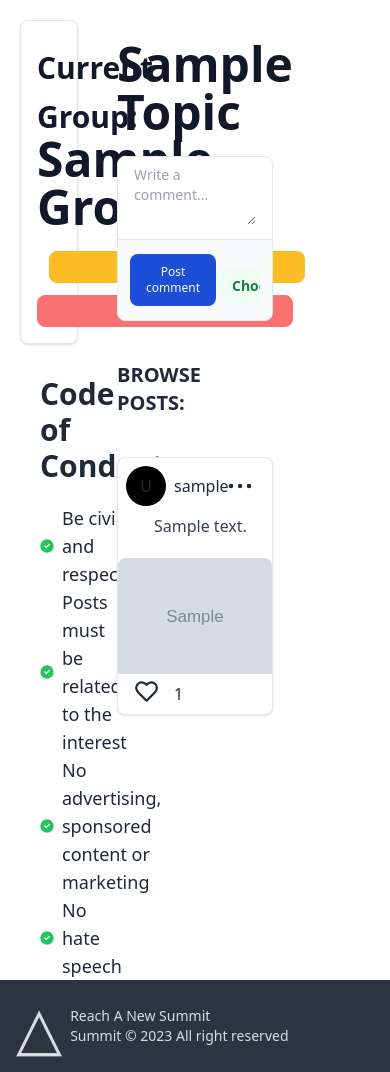
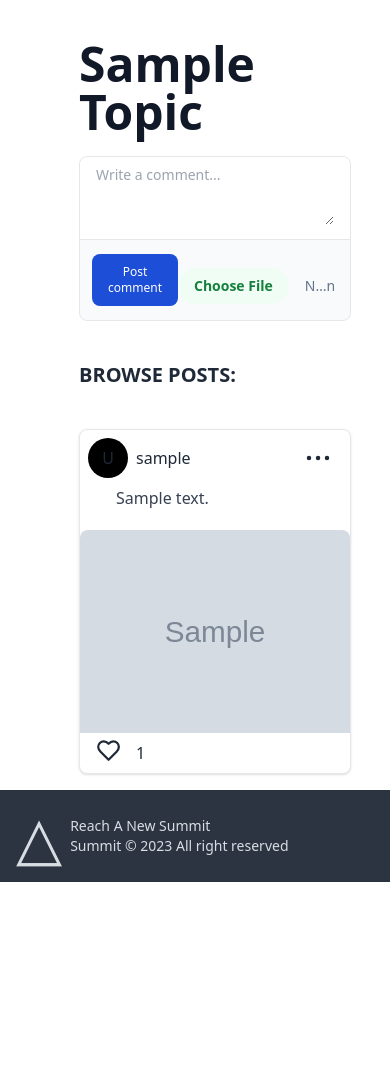
Before and after one commit to Bharatchandran/summitPrj3, a Django app: page /interests/groups/topics/1/ in a window 390 px wide. Shown: the part 80-1152 px from the top of the page. After the commit the page ends 962 px from the top, so only its background shows below. Run offline with Django 4.2, Linux system fonts and the light colour scheme; tables that the repository leaves empty hold one stand-in row (values such as "Sample post"); grey boxes marked "Sample" are stand-in pictures; some libraries are stand-ins or nearby versions.

Commit message:
worked on responsiveness of the site and redirect for post edit,delete

```diff
--- a/main_app/templates/main_app/interest_list.html
+++ b/main_app/templates/main_app/interest_list.html
@@ -1,9 +1,9 @@
 {% extends 'base.html' %}
 {% block content %}
-<div class="hidden xl:block xl:col-span-2 mt-5 ml-5 relative">
-    <div class="flex flex-col gap-5 sticky top-20 bottom-0 left-3">
+<div class="hidden xl:block xl:col-span-2 mt-5 ml-5 relative min-w-fit">
+    <div class="flex flex-col gap-5 sticky top-20 bottom-0 left-3 ">
         <div class="row-span-2">
-            <div class="w-full p-4 text-center bg-white border border-gray-200 rounded-lg shadow sm:p-8  dark:bg-gray-800 dark:border-gray-700">
+            <div class="w-full  p-4 text-center bg-white border border-gray-200 rounded-lg shadow sm:p-8  dark:bg-gray-800 dark:border-gray-700">
                 <div><h1 class="mb-4 text-xl font-extrabold text-gray-900 dark:text-white md:text-xl lg:text-3xl"><span class="text-transparent text-4xl font-bold bg-clip-text bg-gradient-to-r to-emerald-600 from-sky-400">Groups created</span></h1></div>
                 <div class="mt-3 h-60">
                     <div class="h-full px-3 pb-4 overflow-y-auto bg-white dark:bg-gray-800">
--- a/main_app/templates/main_app/topic_detail.html
+++ b/main_app/templates/main_app/topic_detail.html
@@ -2,9 +2,9 @@
 {% load crispy_forms_tags %}
 {% load tailwind_filters %}
 {% block content%}
-<div class="col-span-2 mt-5 ml-5">
-    <div class="flex flex-col gap-5">
-        <div class="row-span-2">
+<div class="hidden  lg:block xl:col-span-2 col-span-2 mt-5 ml-5">
+    <div class="flex flex-col gap-5 sticky top-20 bottom-0 left-3">
+        <div class="row-span-2 min-w-fit">
             <div class="w-full p-4 text-center bg-white border border-gray-200 rounded-lg shadow sm:p-8  dark:bg-gray-800 dark:border-gray-700">
                     <h5 class="mb-2 text-5xl font-bold text-gray-900 capitalize dark:text-white"><a href="{% url 'group_detail' group.id %}"><span class="text-3xl">Current Group:</span><br>{{ group.name }}</a></h5>
                     <a class="btn btn-wide btn-sm  m-3 btn-warning" href="{% url 'group_update' group.id %}">Edit</a>
@@ -42,7 +42,7 @@
         </div>
     </div>
 </div>
-<div class="col-start-4 col-span-4">
+<div class="col-start-2 col-end-10 ml-10  lg:col-start-4 xl:col-end-9">
     <div class="card mt-10">
         <h5 class="mb-5 text-5xl font-bold text-gray-900 capitalize dark:text-white">{{ topic.name }}</h5>
     </div>
@@ -75,8 +75,9 @@
         <p class="card-title uppercase mb-10 mt-10">Browse Posts:</p>
         {% for post in topic.post_set.all %}
             <div class="max-w-4xl h-120 bg-white border border-gray-200 rounded-lg shadow dark:bg-gray-800 dark:border-gray-700 relative mb-4">
-                <div class="absolute top-0 right-0">
-                    <div class="dropdown dropdown-end absolute right-0 top-0 ">
+
+                <div class=" absolute right-0 top-0 z-40">
+                    <div class="dropdown dropdown-end ">
                         <label tabindex="0" class="btn bg-white border-0  dark:bg-gray-800 m-1">
                             <svg class="w-6 h-6 text-gray-800 dark:text-white" aria-hidden="true" xmlns="http://www.w3.org/2000/svg" fill="currentColor" viewBox="0 0 16 3">
                                 <path d="M2 0a1.5 1.5 0 1 1 0 3 1.5 1.5 0 0 1 0-3Zm6.041 0a1.5 1.5 0 1 1 0 3 1.5 1.5 0 0 1 0-3ZM14 0a1.5 1.5 0 1 1 0 3 1.5 1.5 0 0 1 0-3Z"/>
--- a/main_app/views.py
+++ b/main_app/views.py
@@ -256,15 +256,24 @@ class PostUpdate(LoginRequiredMixin, UpdateView):
     model = Post
     fields = ['content']
 
+    def get_success_url(self):
+        post = self.get_object()
+        topic_id =post.topic_id
+        group_id = post.topic.group_id
+        success_url = reverse_lazy('topic_detail', kwargs={
+                                   'topic_id': topic_id})
+        return success_url
+
 
 class PostDelete(LoginRequiredMixin, DeleteView):
     model = Post
 
     def get_success_url(self):
         post = self.get_object()
+        topic_id =post.topic_id
         group_id = post.topic.group_id
-        success_url = reverse_lazy('group_detail', kwargs={
-                                   'group_id': group_id})
+        success_url = reverse_lazy('topic_detail', kwargs={
+                                   'topic_id': topic_id})
         return success_url
 
 
@@ -274,11 +283,12 @@ def add_member_to_group(request,interest_id,group_id):
 
 def create_like(request, group_id, post_id):
     post = Post.objects.get(id=post_id)
+    topic_id = post.topic_id
     like = post.like_set.filter(user=request.user)
     print(like)
     if len(like) == 0:
         Like.objects.create(post_id=post_id, user_id= request.user.id )
-    return redirect('group_detail', group_id=group_id)
+    return redirect('topic_detail', topic_id=topic_id)
 
 
 def signup(request):
```
Also changed, not shown: main_app/templates/main_app/group_detail.html (+4 -4 lines), main_app/templates/main_app/group_list.html (+5 -5 lines).
